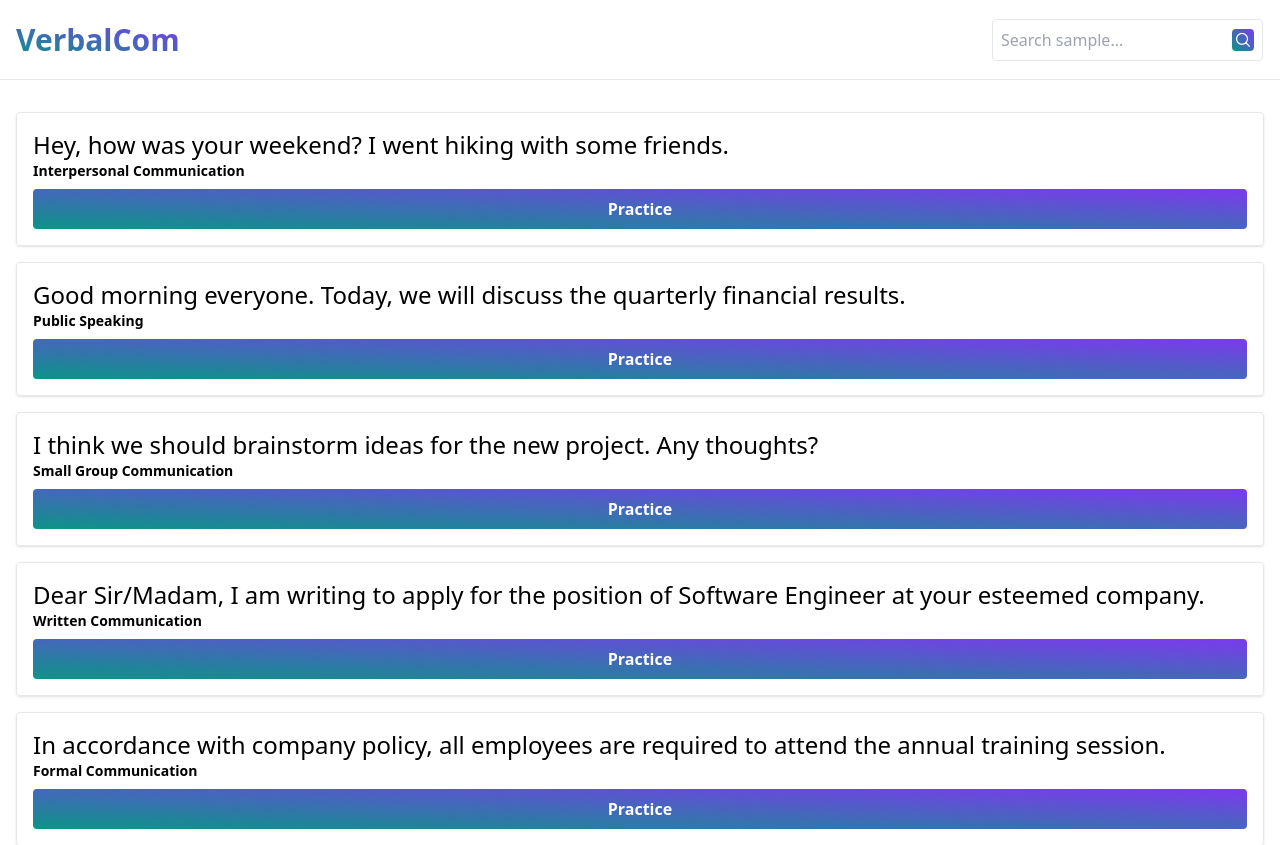
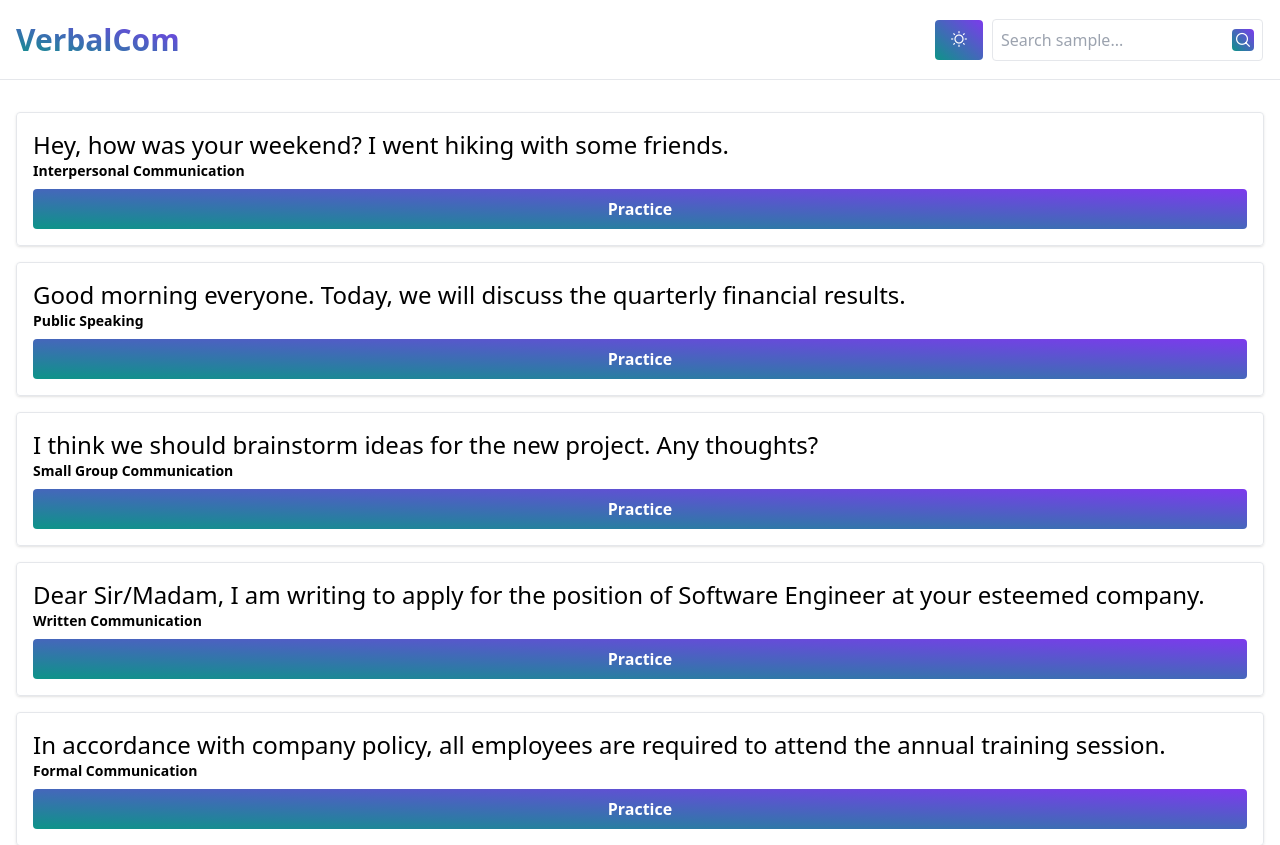
Before and after one commit to ashsajal1/verbalcom, a Vue app: page / in a window 1280 px wide. Shown: the top 845 px of the page. Built offline with nearby package versions, Linux system fonts and the light colour scheme.

Commit message:
add sun icon

```diff
--- a/src/components/Navbar.vue
+++ b/src/components/Navbar.vue
@@ -1,5 +1,6 @@
 <script lang="ts" setup>
 import { ref, onMounted, onUnmounted } from 'vue'
+import Button from './Button.vue';
 
 const isScrolled = ref(false)
 
@@ -27,7 +28,10 @@ onUnmounted(() => {
                 VerbalCom
             </p>
         </router-link>
-        <div>
+        <div class="flex items-center gap-2">
+            <div>
+                <Button><span class="pi pi-sun"></span></Button>
+            </div>
             <div class="focus-within:bg-gradient-to-tr from-primary to-secondary rounded p-[1px]">
                 <div class="border bg-white rounded p-2 flex items-center">
                     <input class="outline-none" type="text" placeholder="Search sample..." />
```
